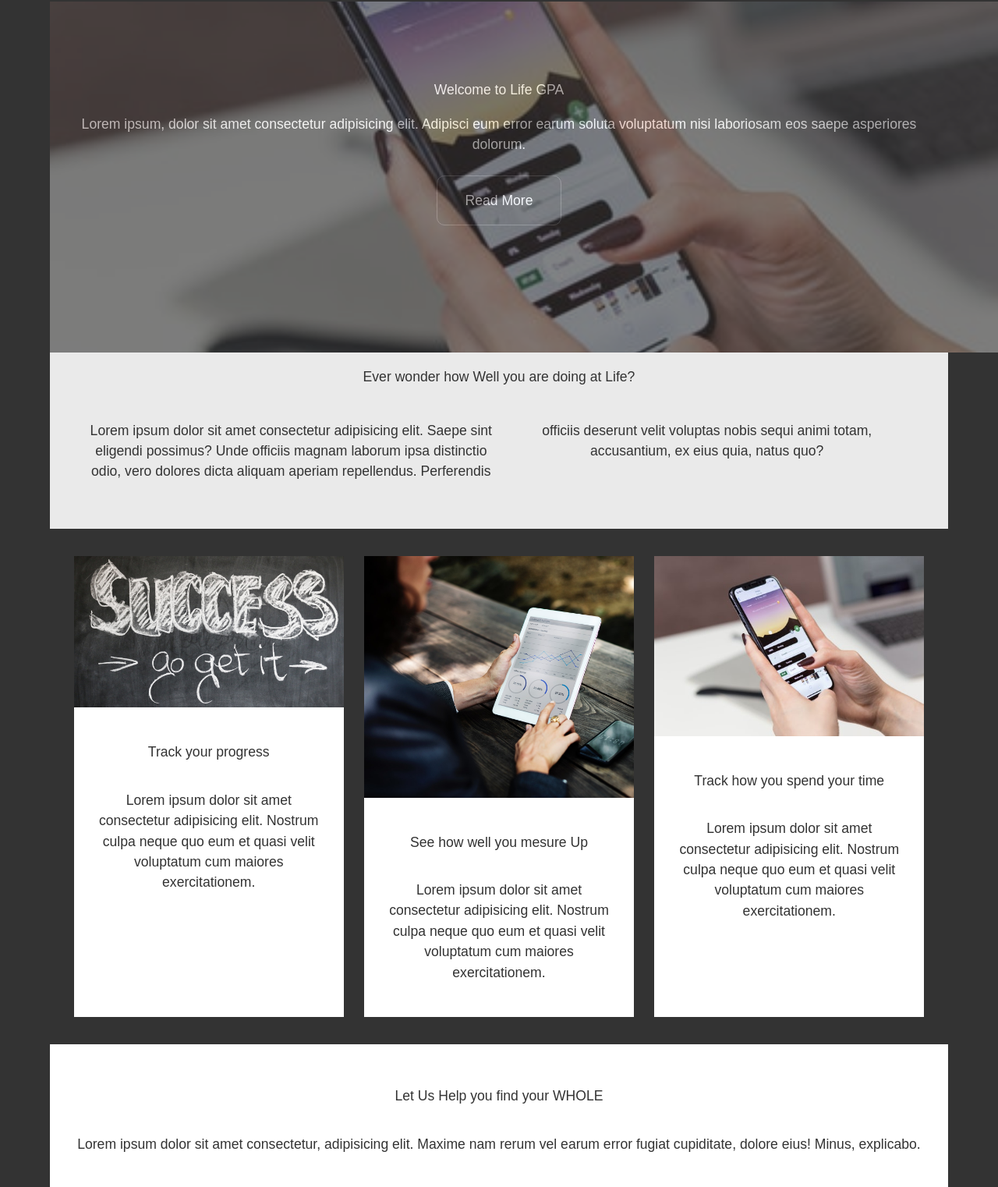
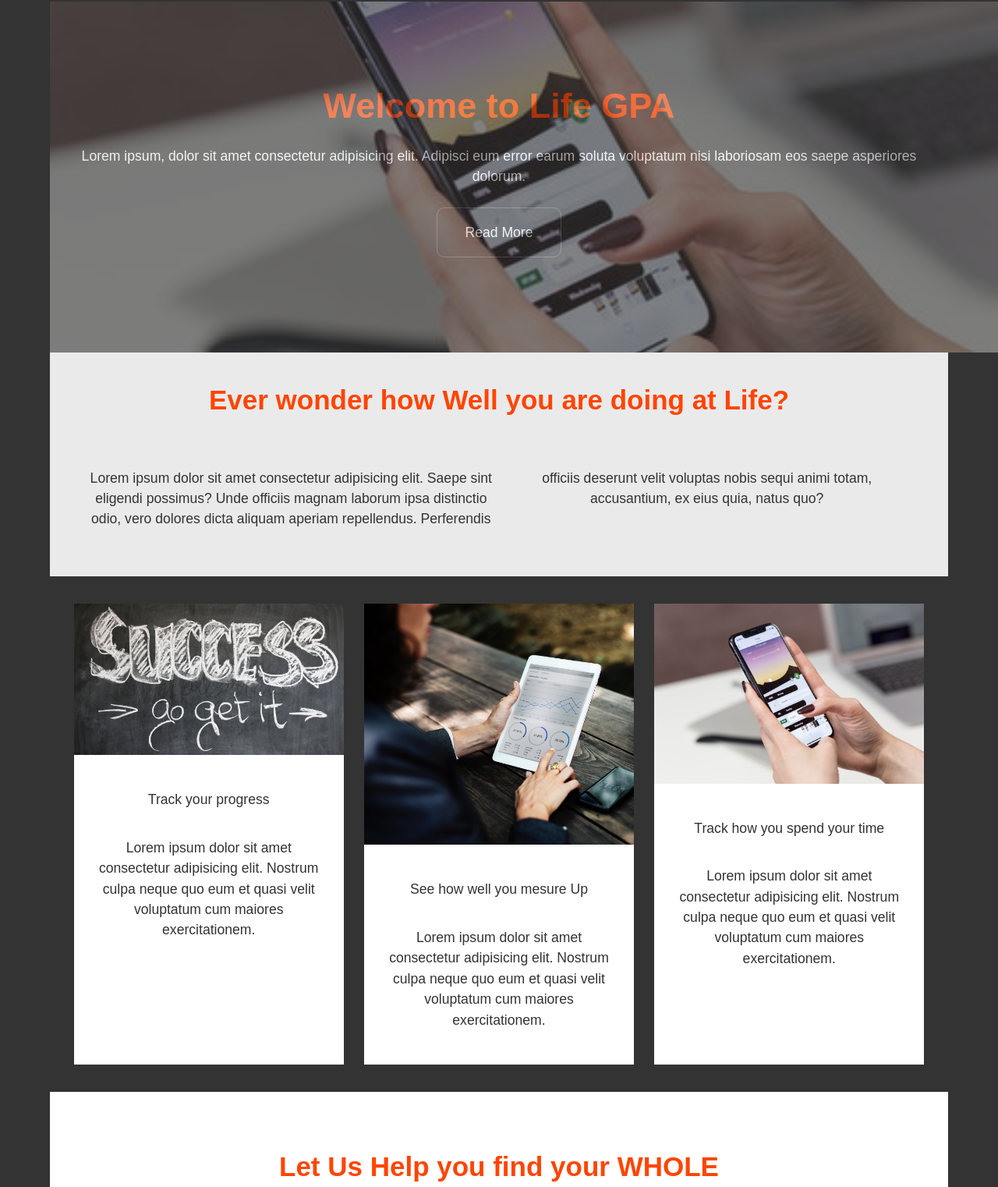
Before and after one commit to lifegpa/landingPage2-LeighMartin, a plain HTML site: page services.html in a window 1280 px wide. Shown: the part 78-1600 px from the top of the page at 78% size. Drawn offline with Linux system fonts and the light colour scheme; a web font is replaced by a local one.

Commit message:
service page page is 100p done

```diff
--- a/less/services.less
+++ b/less/services.less
@@ -38,11 +38,12 @@
         padding: 1em 2em;
         border: 1px solid #666;
         margin: 0.5em 0;
-    }
 
-    .btn:hover {
-        background: #eaeaea;
-        color: #333;
+
+        .btn:hover {
+            background: #eaeaea;
+            color: #333;
+        }
     }
 }
 
@@ -73,6 +74,13 @@
     h1 {
         padding-top: 100px;
         padding-bottom: 0;
+        color: orangered;
+        font-weight: bold;
+        font-size: 45px;
+    }
+
+    .content-text {
+        margin: 0 auto;
     }
 }
 
@@ -89,7 +97,17 @@
     background: #eaeaea;
     color: #333;
     padding-bottom: 2em;
+
+    .content-title {
+        color: orangered;
+        font-weight: bold;
+        font-size: 35px;
+    }
 }
+
+
+
+
 
 /* Section B */
 
@@ -119,6 +137,14 @@
     background: #fff;
     color: #333;
     padding: 2em;
+
+    .content-title {
+        color: orangered;
+        font-weight: bold;
+        font-size: 35px;
+    }
+
+
 }
 
 /* Section D / Boxes */
```
Also changed, not shown: css/index.css.
